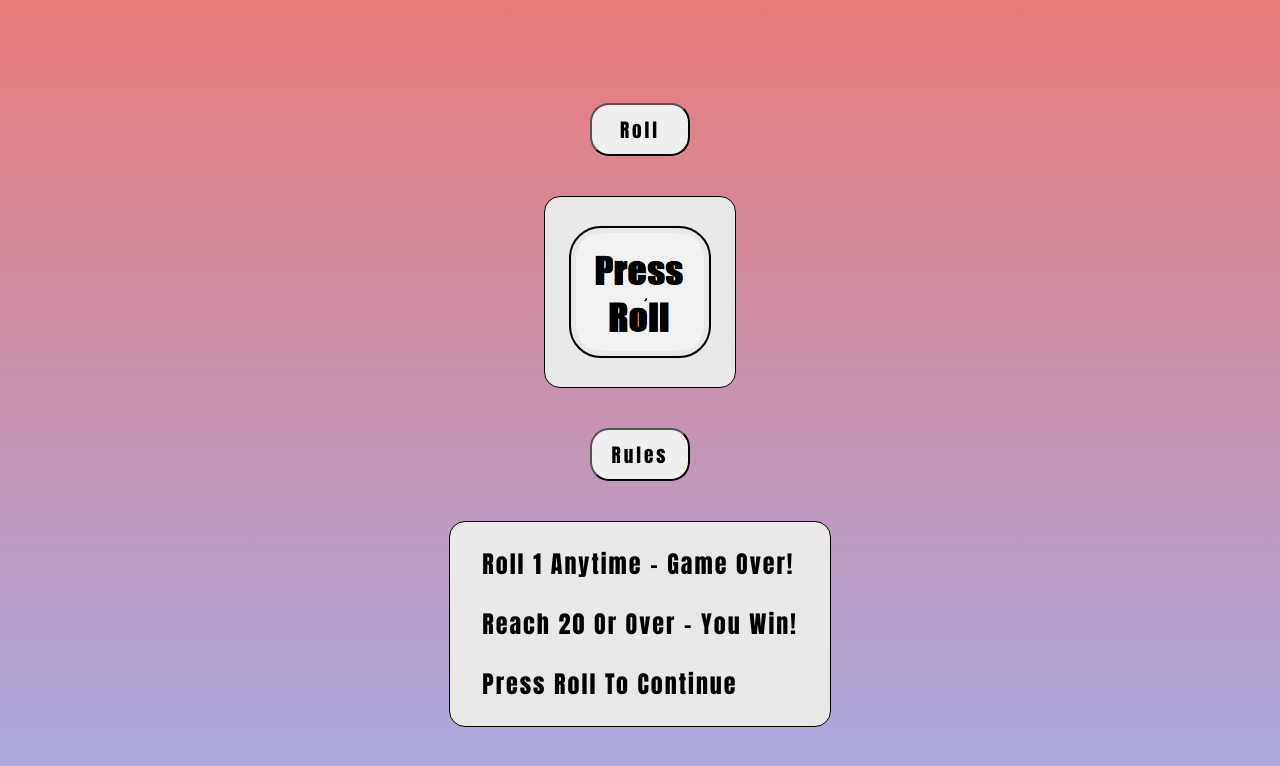
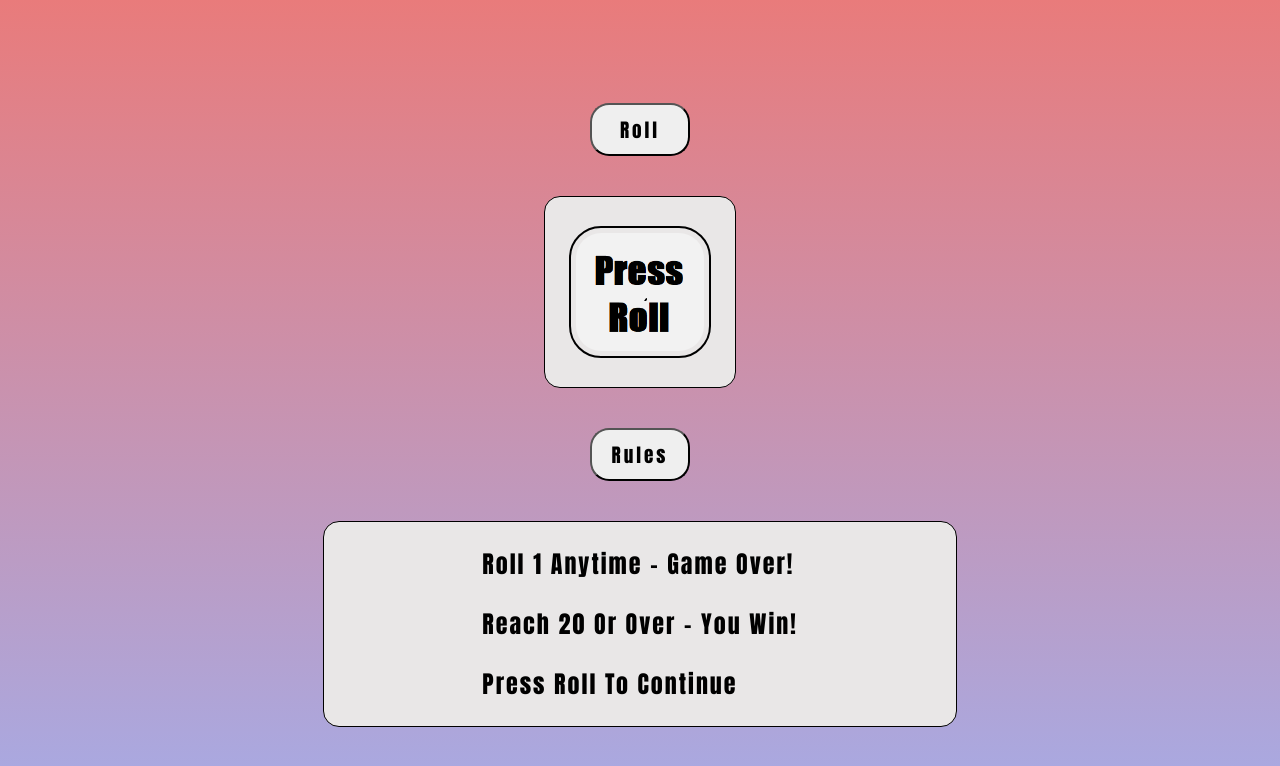
Before and after one commit to loz2604/Dice-Game, a plain HTML site: page index.html in a window 1280 px wide. Both pictures are taken after a click on the button "Rules". Drawn offline with Linux system fonts and the light colour scheme.

Commit message:
added padding to the rules

```diff
--- a/styles/dice.css
+++ b/styles/dice.css
@@ -49,12 +49,14 @@ p{
     display:none;
     font-size: xx-large;
     margin-top:70px;
+
 }
 
 #youWin{
     display:none;
     font-size: xx-large;
     margin-top:70px;
+
 }
 
  .dice{
@@ -137,7 +139,7 @@ p{
 .info{
     border:solid black 1px;
     background-color: rgb(233, 231, 231);
-    width:30%;
+    width:50%;
     display:flex;
     flex-direction:column;
     border-radius:1em;
@@ -149,6 +151,8 @@ p{
     width:fit-content;
     align-self:center;
     font-size: x-large;
+    padding-left: 10px;
+    padding-right: 10px;
 }
 
 #player{
@@ -183,3 +187,7 @@ p{
     align-self: center;
     font-family:Impact, Haettenschweiler, 'Arial Narrow Bold', sans-serif;
 }
+
+@media all and (max-width:800px){
+
+}
```
